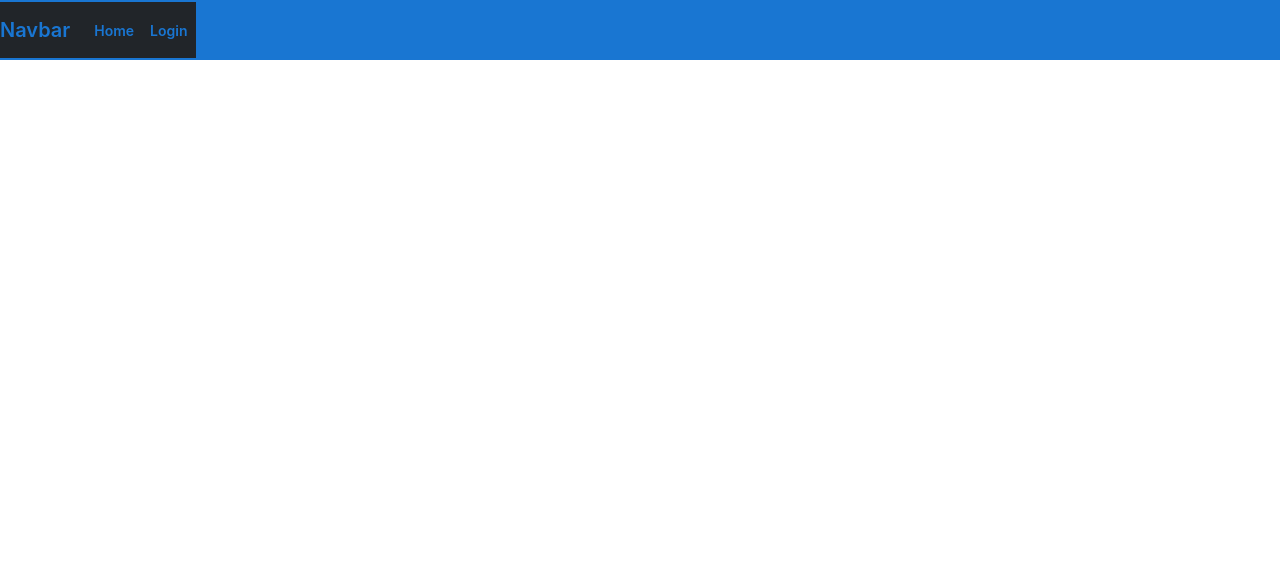
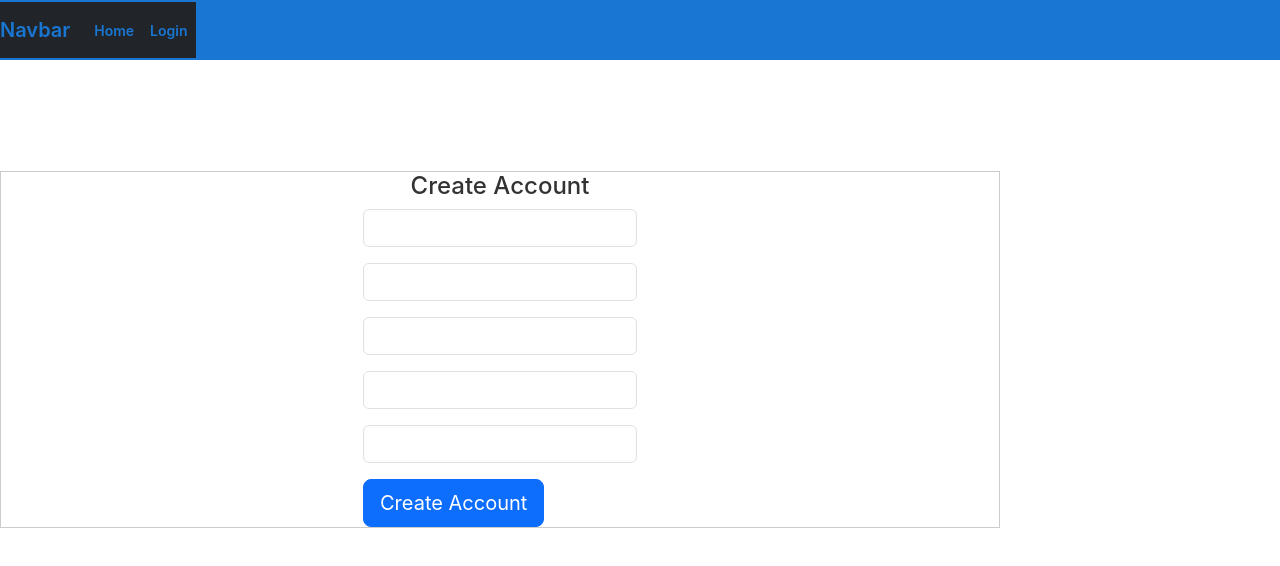
Before and after one commit to sanjaya121/jasmine-karma-testing-new, an Angular app: page /signup in a window 1280 px wide. Before the commit this address led to /. Shown: the top 566 px of the page. Built offline with nearby package versions, Linux system fonts and the light colour scheme.

Commit message:
intrceptors

```diff
--- a/src/app/app-routing.module.ts
+++ b/src/app/app-routing.module.ts
@@ -5,6 +5,7 @@ import { HomeComponent } from './components/home/home.component';
 import { LoginComponent } from './components/login/login.component';
 import { authGuard } from './authgaurds/auth.guard';
 import { ResetPaasswordComponent } from './components/reset-paassword/reset-paassword.component';
+import { SignUpFormComponent } from './components/authentication/sign-up-form/sign-up-form.component';
 
 const routes: Routes = [
   {
@@ -16,6 +17,9 @@ const routes: Routes = [
   },
   {
     path:'reset',component:ResetPaasswordComponent
+  },
+  {
+    path:'signup',component:SignUpFormComponent
   }
 ];
 
--- a/src/app/app.component.html
+++ b/src/app/app.component.html
@@ -328,9 +328,8 @@
     </nav>
   </div>
   <div class="home-content">
-    <router-outlet>
+    <router-outlet></router-outlet>
 
-    </router-outlet>
     <!-- <app-home></app-home>
     <app-login></app-login> -->
   </div>
--- a/src/app/app.module.ts
+++ b/src/app/app.module.ts
@@ -1,6 +1,6 @@
 import { NgModule } from '@angular/core';
 import { BrowserModule } from '@angular/platform-browser';
-import {HttpClientModule} from '@angular/common/http';
+import {HttpClientModule,HTTP_INTERCEPTORS} from '@angular/common/http';
 import { AppRoutingModule } from './app-routing.module';
 import { FormsModule,ReactiveFormsModule } from '@angular/forms';
 import { AppComponent } from './app.component';
@@ -10,6 +10,8 @@ import { LoginChildComponent } from './components/login/login-child/login-child.
 import { GridLayoutDirective } from './custom-directives/grid-layout.directive';
 import { SamplePipe } from './custom-pipes/sample.pipe';
 import { ResetPaasswordComponent } from './components/reset-paassword/reset-paassword.component';
+import { SignUpFormComponent } from './components/authentication/sign-up-form/sign-up-form.component';
+import { PostInterceptor } from './interceptors/post-interceptor';
 
 @NgModule({
   declarations: [
@@ -19,7 +21,8 @@ import { ResetPaasswordComponent } from './components/reset-paassword/reset-paas
     LoginChildComponent,
     GridLayoutDirective,
     SamplePipe,
-    ResetPaasswordComponent
+    ResetPaasswordComponent,
+    SignUpFormComponent
   ],
   imports: [
     BrowserModule,
@@ -29,7 +32,13 @@ import { ResetPaasswordComponent } from './components/reset-paassword/reset-paas
     FormsModule,
     ReactiveFormsModule
   ],
-  providers: [],
+  providers: [
+    {
+      provide:HTTP_INTERCEPTORS,
+      useClass:PostInterceptor,
+      multi:true
+    }
+  ],
   bootstrap: [AppComponent]
 })
 export class AppModule { }
--- /dev/null
+++ b/src/app/components/authentication/sign-up-form/sign-up-form.component.html
@@ -0,0 +1,53 @@
++
+<div class="sig-up-form" id="sign-up-form">
+  <div class="header-text">
+    <h4>Create Account</h4>
+  </div>
+
+  <div class="form-container">
+    <form [formGroup]="createAccount" (ngSubmit)="submitForm()">
+      <div class="first-name-container mb-3">
+        <input
+          class="name form-control"
+          type="text"
+          formControlName="firstname"
+        />
+        <span *ngIf="firstname.invalid && (firstname.touched || firstname.dirty)" >required</span>
+      </div>
+      <div class="first-name-container mb-3">
+        <input
+          class="name form-control"
+          type="text"
+          formControlName="lastname"
+        />
+        <span *ngIf="lastname.invalid && (lastname.touched || lastname.dirty)" >required</span>
+      </div>
+      <div class="first-name-container mb-3">
+        <input
+          class="name form-control"
+          type="email"
+          formControlName="email"
+        />
+      </div>
+      <div class="first-name-container mb-3">
+        <input
+          class="name form-control"
+          type="password"
+          formControlName="password"
+        />
+      </div>
+      <div class="first-name-container mb-3">
+        <input
+          class="name form-control"
+          type="password"
+          formControlName="confirmpassord"
+        />
+      </div>
+      <div class="first-name-container">
+        <button type="submit" class="btn btn-lg btn-primary">
+          Create Account
+        </button>
+      </div>
+    </form>
+  </div>
+</div>
--- /dev/null
+++ b/src/app/components/authentication/sign-up-form/sign-up-form.component.scss
@@ -0,0 +1,11 @@
+:host #sign-up-form{
+    position: relative;
+    top: 50px;
+    display: flex;
+    flex-direction: column;
+    align-items: center;
+    justify-content: center;
+    margin-top: 100px;
+    border: 1px solid #ccc;
+    width: 1000px;
+}
--- /dev/null
+++ b/src/app/components/authentication/sign-up-form/sign-up-form.component.ts
@@ -0,0 +1,50 @@
+import { Component, OnInit } from '@angular/core';
+import { FormBuilder, FormGroup, Validators } from '@angular/forms';
+import { HomeService } from 'src/app/services/home-services/home.service';
+
+@Component({
+  selector: 'app-sign-up-form',
+  templateUrl: './sign-up-form.component.html',
+  styleUrls: ['./sign-up-form.component.scss'],
+})
+export class SignUpFormComponent implements OnInit {
+  ngOnInit(): void {
+    this.promise();
+  }
+  createAccount: FormGroup;
+  signupFormData: {};
+
+  constructor(private fb: FormBuilder, private postServices: HomeService) {
+    this.createAccount = this.fb.group({
+      firstname: ['', Validators.required],
+      lastname: ['', Validators.required],
+      email: ['', Validators.required],
+      password: ['', Validators.required],
+      confirmpassord: ['', Validators.required],
+    });
+
+    this.createAccount.valueChanges.subscribe((formData) => {
+      console.log('formData', formData);
+      this.signupFormData = formData;
+    });
+  }
+  get firstname() {
+    return this.createAccount.get('firstname');
+  }
+  get lastname() {
+    return this.createAccount.get('lastname');
+  }
+
+  submitForm = () => {
+    this.postServices.submitData(this.signupFormData).subscribe((data) => {});
+  };
+
+  promise = () =>{
+  return new Promise((resolve, reject) => {
+      console.log(
+        'adfadsfasdfasfasdfasdfasdfas',
+        resolve('xxxxxxxxxxxxxxxxxxx')
+      );
+    });
+}
+}
--- a/src/app/components/login/login.component.html
+++ b/src/app/components/login/login.component.html
@@ -13,6 +13,8 @@
     </div>
   </form>
 
+    <a routerLink="/signup">Create Account</a>
+
 {{message}}
 
 
--- /dev/null
+++ b/src/app/interceptors/post-interceptor.ts
@@ -0,0 +1,39 @@
+import { Injectable } from '@angular/core';
+import { HttpInterceptor, HttpRequest, HttpHandler, HttpEvent, HttpErrorResponse } from '@angular/common/http';
+import { Observable, throwError } from 'rxjs';
+import { catchError } from 'rxjs/operators';
+
+@Injectable()
+export class PostInterceptor implements HttpInterceptor {
+
+  intercept(req: HttpRequest<any>, next: HttpHandler): Observable<HttpEvent<any>> {
+    // Retrieve the auth token from local storage or any other storage
+    const authToken = localStorage.getItem('authToken');
+
+    // Clone the request and add the Authorization header if token is available
+    let authReq = req.body;
+    if (authToken) {
+      authReq = req.clone({
+        setHeaders: {
+          Authorization: `Bearer ${authToken}`
+        }
+      });
+    }
+
+    // Pass the request to the next handler (could be another interceptor or the backend request)
+    return next.handle(authReq).pipe(
+      catchError((error: HttpErrorResponse) => {
+        // Handle errors globally
+        if (error.status === 401) {
+          // Handle unauthorized access (token expired or invalid)
+          console.error('Unauthorized access - maybe redirect to login');
+        } else if (error.status === 500) {
+          // Handle server errors
+          console.error('Server error - try again later');
+        }
+        // Always return an observable error to the client
+        return throwError(() => error);
+      })
+    );
+  }
+}
--- a/src/app/services/home-services/home.service.ts
+++ b/src/app/services/home-services/home.service.ts
@@ -12,6 +12,9 @@ export class HomeService {
     return this.http.get('https://jsonplaceholder.typicode.com/posts');
   };
 
+  submitData=(data)=>{
+    return this.http.post('https://jsonplaceholder.typicode.com/posts/1', data)
+  }
 
   routeGuard=():boolean =>{
     return true;
```
Also changed, not shown: 1 other file (tests, documents, lock files or other folders).
